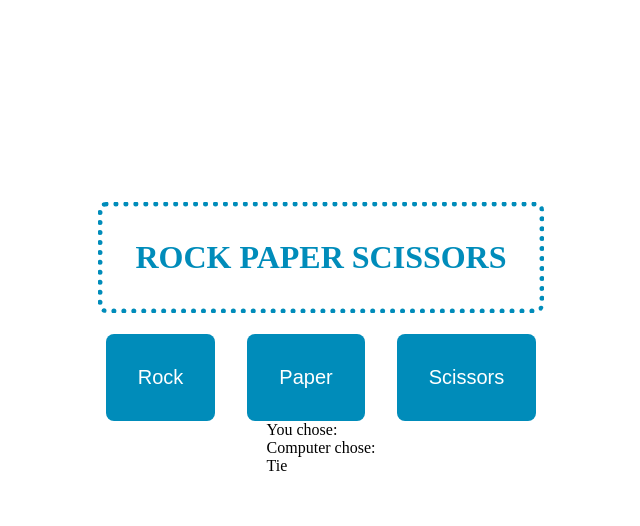
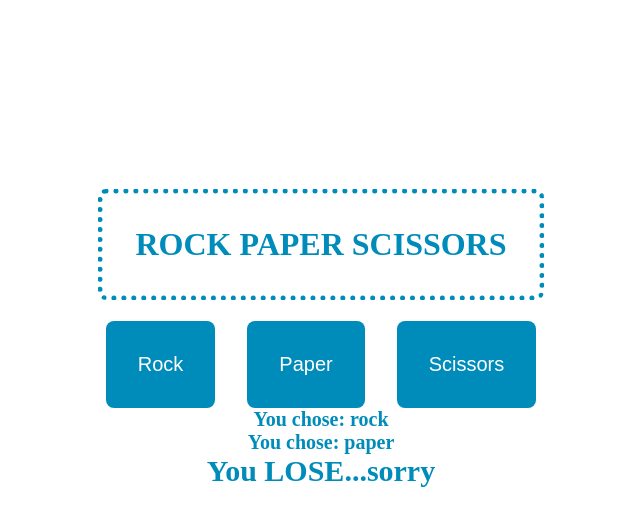
Before and after one commit to jayjvaughn/rockPaperScissors, a plain HTML site: page index.html in a window 1280 px wide. Both pictures are taken after a click on the button "Rock". Shown: the whole page, without its empty margins (319-959 px from the left). Drawn offline with Linux system fonts and the light colour scheme.

Commit message:
Cleaned up my JS
Re wrote parts of my JS so that it responds to my buttons, as well as to manipulate the text in the DOM to show the playerSelection, computerSelection and display the winner.

```diff
--- a/index.html
+++ b/index.html
@@ -17,10 +17,11 @@
               <div class="display">
               <div id="playerChoice">You chose: </div>
               <div id="computerChoice">Computer chose: </div>
-              <div id="gameResult">Tie </div>
+              <div id="gameResult">-</div>
               </div>
 
         </div>
+
     <script src="script.js"></script>
 </body>
 </html>
--- a/script.js
+++ b/script.js
@@ -1,49 +1,30 @@
-// rock paper scissors v3
+// rock paper scissors v4
+
+const choices = ["rock", "paper", "scissors"];
+const playerChoice = document.getElementById("playerChoice");
+const computerChoice = document.getElementById("computerChoice");
+const gameResult = document.getElementById("gameResult");
 
 
-const choices = ["rock", "paper", "scissors"]
-const playerButtons = document.querySelectorAll("#rock", "#paper", "#scissors");
-// rock.onclick = () => console.log("rock");
-// paper.onclick = () => console.log("paper");
-// scissors.onclick = () => console.log("scissors");
-playerButtons.forEach((playerButtons)=> {
-    rock.addEventListener("click",()=> {
-        return rock;
-    });
-});
+ function playRound(playerSelection){
+    const computerSelection = choices[Math.floor(Math.random() * choices.length )];
+   let result = "";
 
+    if (playerSelection === "rock" && computerSelection === "scissors" || playerSelection === "scissors" && computerSelection === "paper" || playerSelection === "paper" && computerSelection === "rock"){
+        result = "you win!";
+   }
+        else if (playerSelection === computerSelection){
+        result = "It's a tie!";
+    }
 
+        else {
+            result = "You LOSE...sorry";
+        }
 
-// const playerSelection = document.querySelectorAll("#rock", "#paper", "#scissors");
-// rock.onclick = () => {return "rock"};
-// paper.onclick = () => {return "paper"};
-// scissors.onclick = () => {return "scissors"};
-
-console.log(playerButtons);
-
-//  function getComputerChoice(){
-//      const computerSelection = choices[Math.floor(Math.random() * choices.length )];
-//      return computerSelection;
-
-//  }
-
-//  function playRound(playerSelection){
-// //    let playerSelection = prompt("").toLowerCase();
-//     let playerSelection = playerButtons.toString();
-//     let computerSelection = getComputerChoice();
-
-//     if (playerSelection === "rock" && computerSelection === "scissors" || playerSelection === "scissors" && computerSelection === "paper" || playerSelection === "paper" && computerSelection === "rock"){
-//         return "you win!";
-//    }
-//         else if (playerSelection === computerSelection){
-//         return "it's a tie!";
-//     }
-
-//         else {
-//             return "you lose...sorry";
-//         }
-//   }
-//   console.log(playRound(playerSelection));
+   playerChoice.textContent = `You chose: ${playerSelection}`;
+   computerChoice.textContent = `You chose: ${computerSelection}`;
+   gameResult.textContent = result;
+  }
 
 //   // game time
 //   function playGame(){
--- a/style.css
+++ b/style.css
@@ -4,6 +4,7 @@
     flex-direction: column;
     justify-content: center;
     align-items: center;
+    text-align: center;
 }
 
 h1 {
@@ -70,3 +71,14 @@ border-radius: 8px;
 .gameButtons button:hover{
   background-color:#28c5f9
 }
+
+#playerChoice, #computerChoice{
+    font-size: 20px;
+    font-weight: bold;
+    color: #008CBA;
+  }
+  #gameResult{
+    font-size:30px;
+    font-weight: bold;
+    color: #008CBA;
+  }
```
